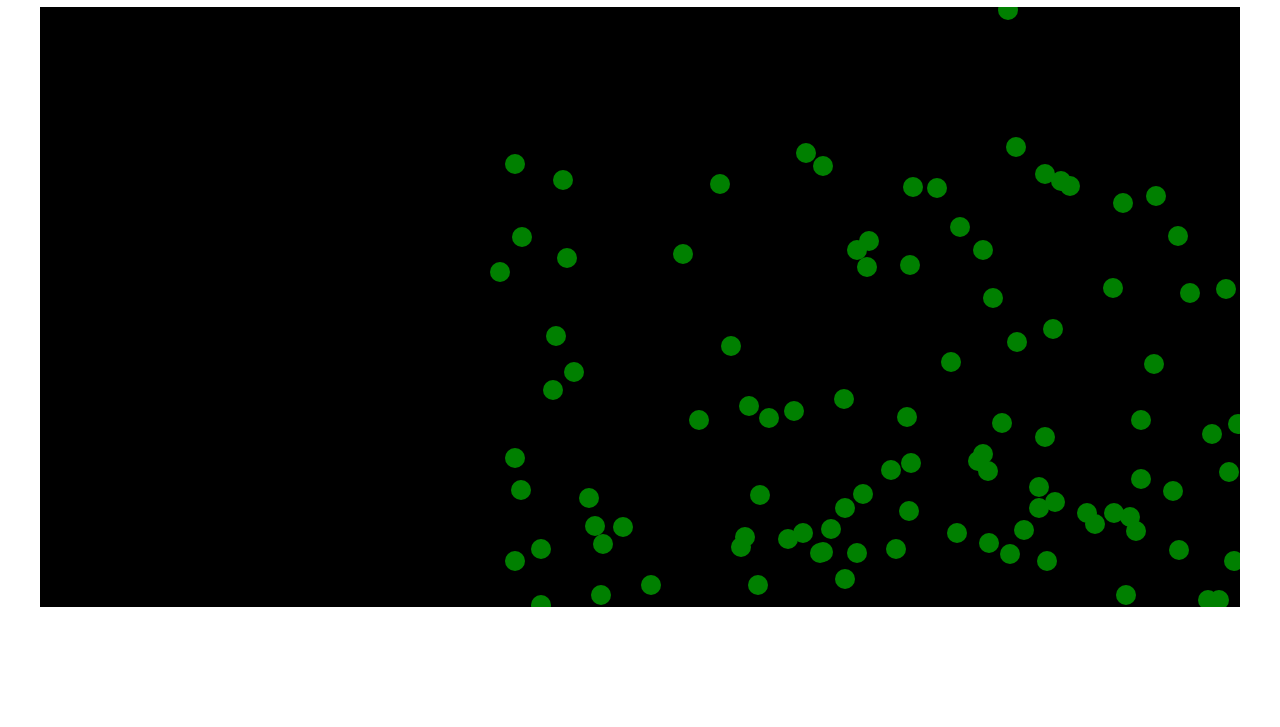
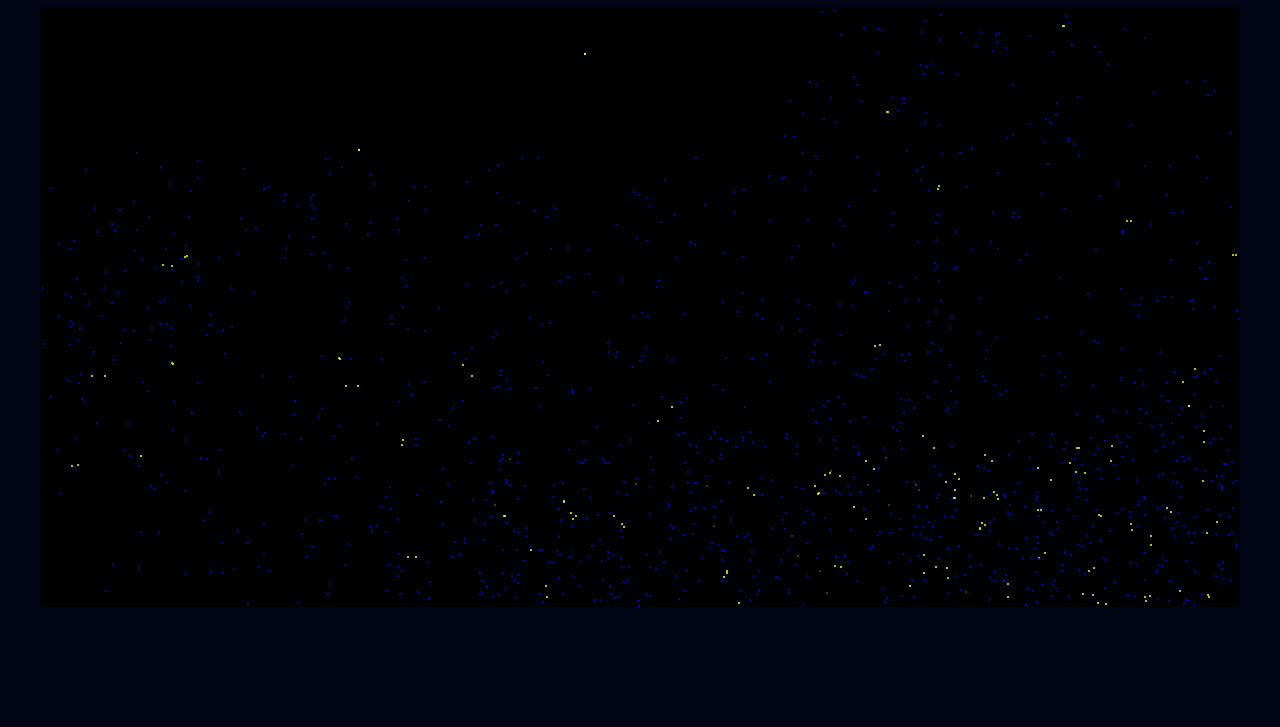
Before and after one commit to tkdavis/collisions, a website built with Parcel: page index.html in a window 1280 px wide. Shown: the part 73-800 px from the top of the page. Built offline with nearby package versions, Linux system fonts and the light colour scheme.

Commit message:
change colors for debug, implement sweep and prune algo

```diff
--- a/main.js
+++ b/main.js
@@ -3,7 +3,7 @@ const canvas = document.getElementById('main-canvas');
 const context = canvas.getContext('2d');
 const centerX = canvas.width / 2;
 const centerY = canvas.height / 2;
-const radius = 10;
+const radius = 1;
 let circles = [];
 
 class Circle {
@@ -26,6 +26,10 @@ class Circle {
         }
     }
 
+    intersects(other) {
+        return getDistance(other, this) < this.radius * 2;
+    }
+
     update() {
         this.left = this.x - this.radius;
         this.right = this.x + this.radius;
@@ -33,8 +37,8 @@ class Circle {
         this.bottom = this.y + this.radius;
     }
 
-    changeColor() {
-        this.color = 'red'
+    changeColor(color='blue') {
+        this.color = color;
     }
 }
 
@@ -49,6 +53,30 @@ class SweepAndPrune {
         this.circles.push(circle);
         this.sortedCircles = this.circles.sort((a, b) => a.left - b.left);
     }
+
+    sortCircles() {
+        this.sortedCircles = this.circles.sort((a, b) => a.left - b.left);
+    }
+
+    update() {
+        this.overlaps.clear();
+        for (let i = 0; i < this.sortedCircles.length; i++) {
+            const circle1 = this.sortedCircles[i];
+            for (let j = i + 1; j < this.sortedCircles.length; j++) {
+                const circle2 = this.sortedCircles[j];
+                if (circle1.right < circle2.left) {
+                    break;
+                }
+                if (circle1.intersects(circle2)) {
+                    this.overlaps.add([circle1, circle2]);
+                    circle1.changeColor('yellow');
+                    circle2.changeColor('yellow');
+                    setTimeout( () => {circle1.changeColor()}, 100);
+                    setTimeout( () => {circle2.changeColor()}, 100);
+                }
+            }
+        }
+    }
 }
 
 var stats = new Stats();
@@ -60,7 +88,7 @@ function initCircles() {
     let circle2 = new Circle(500, 500, radius, 'green', {x: -1, y: -1, magnitude: 1});
 
     circles.push(circle1, circle2);*/
-    for (let i = 0; i < 100; i++) {
+    for (let i = 0; i < 1300; i++) {
         let circle = new Circle(
             getRandomInt(canvas.width),
             getRandomInt(canvas.height),
@@ -69,20 +97,36 @@ function initCircles() {
             {x: 1, y: 1, magnitude: 1}
         )
         circles.push(circle);
+        sweepAndPrune.addCircle(circle);
     }
 }
 
 function updatePhysics() {
+    /*testing*/
+    //console.table(sweepAndPrune.overlaps);
+    sweepAndPrune.overlaps.forEach( overlap => {
+        overlap.forEach( circle => {
+            circle.velocity.x *= -1;
+            circle.velocity.y *= -1;
+        });
+    });
+
+    /* naive approach example n^2 */
+    /*circles.forEach((circle1, i ) => {
+        circles.forEach((circle2, j) => {
+            if (i !== j && circle1.intersects(circle2)) {
+                circle1.velocity.x *= -1;
+                circle1.velocity.y *= -1;
+            }
+        })
+    })*/
+
     circles.forEach( (circle, i) => {
         let x = circle.x;
         let y = circle.y;
         let vx = circle.velocity.x;
         let vy = circle.velocity.y;
         let r = circle.radius;
-
-        if (i === 0) {
-            circle.checkCollision(circles[1]);
-        }
 
         if (x + vx > canvas.width - r || x + vx < r) {
             circle.velocity.x *= -1;
@@ -95,6 +139,9 @@ function updatePhysics() {
         circle.y += circle.velocity.y * circle.velocity.magnitude;
         circle.update();
     });
+
+    // this could be done more optimally.
+    sweepAndPrune.sortCircles();
 }
 
 function getDistance(obj1, obj2) {
@@ -122,10 +169,12 @@ function draw() {
 function animate() {
     requestAnimationFrame(animate);
     stats.begin();
+    sweepAndPrune.update();
     updatePhysics();
     draw();
     stats.end();
 }
 
+let sweepAndPrune = new SweepAndPrune();
 initCircles();
 animate();
--- a/package.json
+++ b/package.json
@@ -2,8 +2,10 @@
   "name": "collisions",
   "version": "1.0.0",
   "description": "",
+  "source": "index.html",
   "main": "main.js",
   "scripts": {
+    "start": "parcel",
     "test": "echo \"Error: no test specified\" && exit 1"
   },
   "author": "",
--- a/style.css
+++ b/style.css
@@ -1,3 +1,9 @@
+body {
+    background-color: #020515;
+    color: blue;
+    font-family: sans-serif;
+}
+
 section {
     margin: 0 auto;
     width: fit-content;
```
